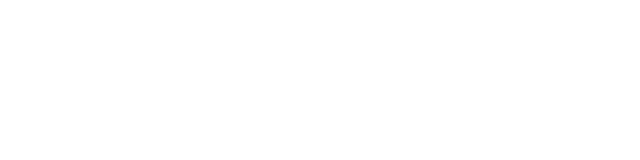
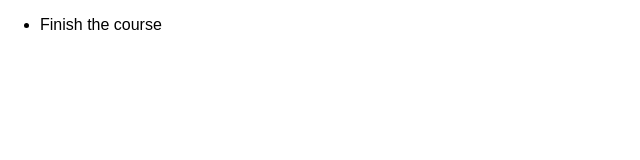
Before and after one commit to lenariem/typescript_react_app, a React (Create React App) app: page / in a window 1280 px wide. Shown: the top 160 px of the page, without its empty margins (0-640 px from the left). Built offline with nearby package versions, Linux system fonts and the light colour scheme.

Commit message:
todo component

```diff
--- a/src/App.tsx
+++ b/src/App.tsx
@@ -1,12 +1,14 @@
-import React from 'react';
+import React from "react";
 
+import TodoList from "./components/TodoList";
 
-function App() {
-  return (
-    <div className="App">
-
-    </div>
-  );
-}
+const App: React.FC = () => {
+    const todos = [{ id: "t1", text: "Finish the course" }];
+    return (
+        <div className="App">
+            <TodoList items={todos} />
+        </div>
+    );
+};
 
 export default App;
--- /dev/null
+++ b/src/components/TodoList.tsx
@@ -0,0 +1,17 @@
+import React from 'react';
+
+interface TodoListProps {
+  items: {id: string, text: string}[];
+};
+
+const TodoList: React.FC<TodoListProps> = props => {
+  return (
+    <ul>
+      {props.items.map(todo => (
+        <li key={todo.id}>{todo.text}</li>
+      ))}
+    </ul>
+  );
+};
+
+export default TodoList;
```
